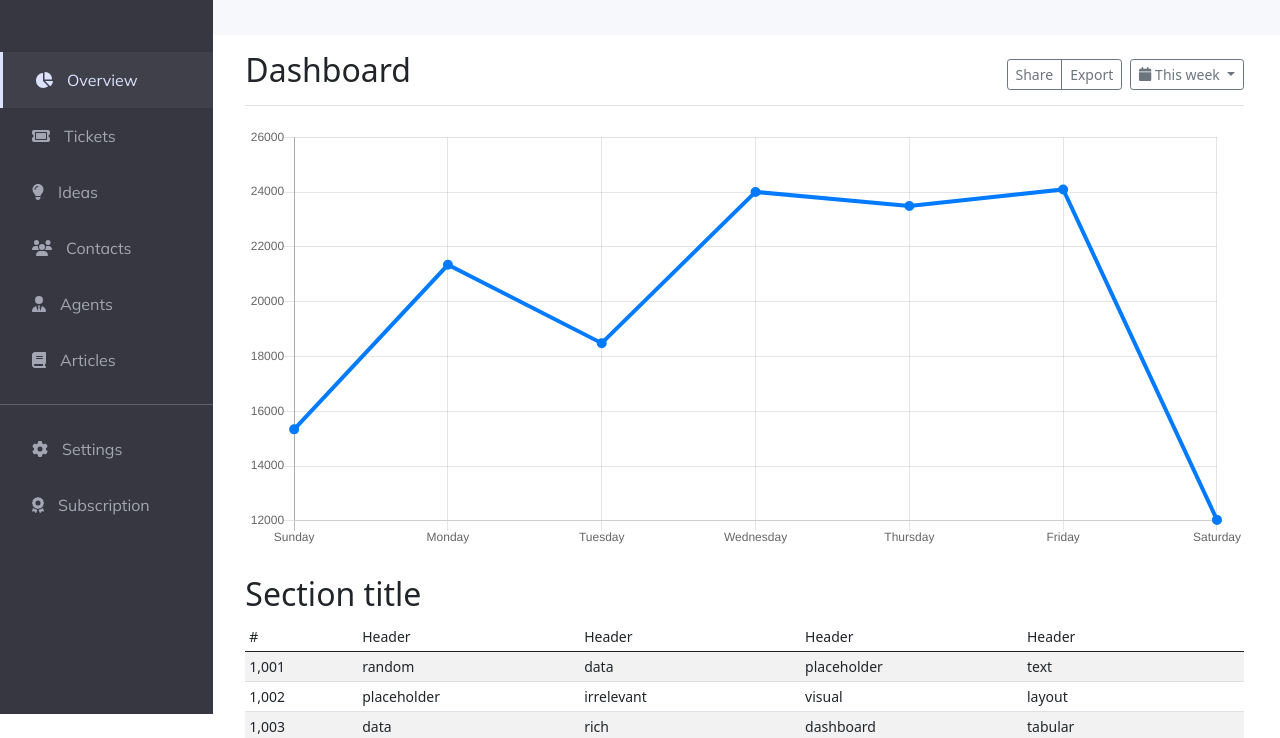
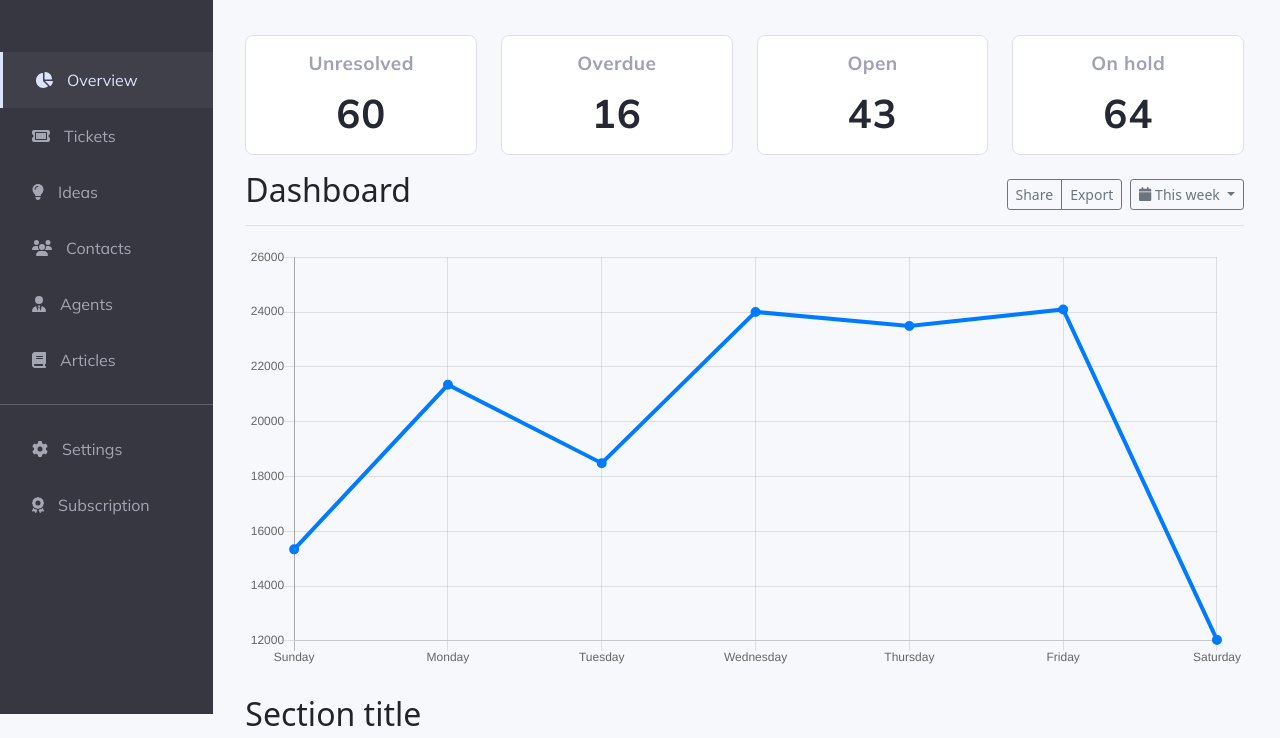
Before and after one commit to nicolepacheco/assignment5-frontend-framework, a website: page public/index.html in a window 1280 px wide. Shown: the part 86-824 px from the top of the page. Drawn offline with nearby package versions, Linux system fonts and the light colour scheme; files whose address does not match are found by name.

Commit message:
Adds cards

```diff
--- a/public/index.html
+++ b/public/index.html
@@ -113,6 +113,40 @@
             </nav>
 
             <main class="col-md-8 ms-sm-auto col-lg-10 px-md-4">
+                <div class="row cards-container">
+                    <div class="col-6 col-sm-6 col-md-6 col-lg-3">
+                        <div class="card text-center">
+                            <div class="card-body">
+                                <h5 class="card-title">Unresolved</h5>
+                                <p class="card-text">60</p>
+                            </div>
+                        </div>
+                    </div>
+                    <div class="col-6 col-sm-6 col-md-6 col-lg-3">
+                        <div class="card text-center">
+                            <div class="card-body">
+                                <h5 class="card-title">Overdue</h5>
+                                <p class="card-text">16</p>
+                            </div>
+                        </div>
+                    </div>
+                    <div class="col-6 col-sm-6 col-md-6 col-lg-3">
+                        <div class="card text-center">
+                            <div class="card-body">
+                                <h5 class="card-title">Open</h5>
+                                <p class="card-text">43</p>
+                            </div>
+                        </div>
+                    </div>
+                    <div class="col-6 col-sm-6 col-md-6 col-lg-3">
+                        <div class="card text-center">
+                            <div class="card-body">
+                                <h5 class="card-title">On hold</h5>
+                                <p class="card-text">64</p>
+                            </div>
+                        </div>
+                    </div>
+                </div>
                 <div
                     class="d-flex justify-content-between flex-wrap flex-md-nowrap align-items-center pt-3 pb-2 mb-3 border-bottom">
                     <h1 class="h2">Dashboard</h1>
--- a/src/scss/style.scss
+++ b/src/scss/style.scss
@@ -114,3 +114,44 @@ $font-stack: 'Mulish', sans-serif;
         }
     }
 }
+
+.container-fluid,
+main {
+    background-color: #F7F8FC;
+}
+
+.cards-container {
+    .card-title {
+        margin-bottom: 12px;
+        font-family: $font-stack;
+        font-weight: 700;
+        font-size: 19px;
+        color: #9FA2B4;
+        letter-spacing: 0.4px;
+        line-height: 23.85px;
+    }
+
+    .card-text {
+        font-family: $font-stack;
+        font-weight: 700;
+        font-size: 40px;
+        line-height: 50.2px;
+        letter-spacing: 1px;
+        color: #252733;
+    }
+
+    .card {
+        border: 1px solid #DFE0EB;
+        border-radius: 8px;
+
+        &:hover {
+            border: 1px solid #3751FF;
+
+            .card-text,
+            .card-title {
+                color: #3751FF;
+            }
+        }
+    }
+
+}
```
Also changed, not shown: public/assets/css/style.css, 1 other file.
